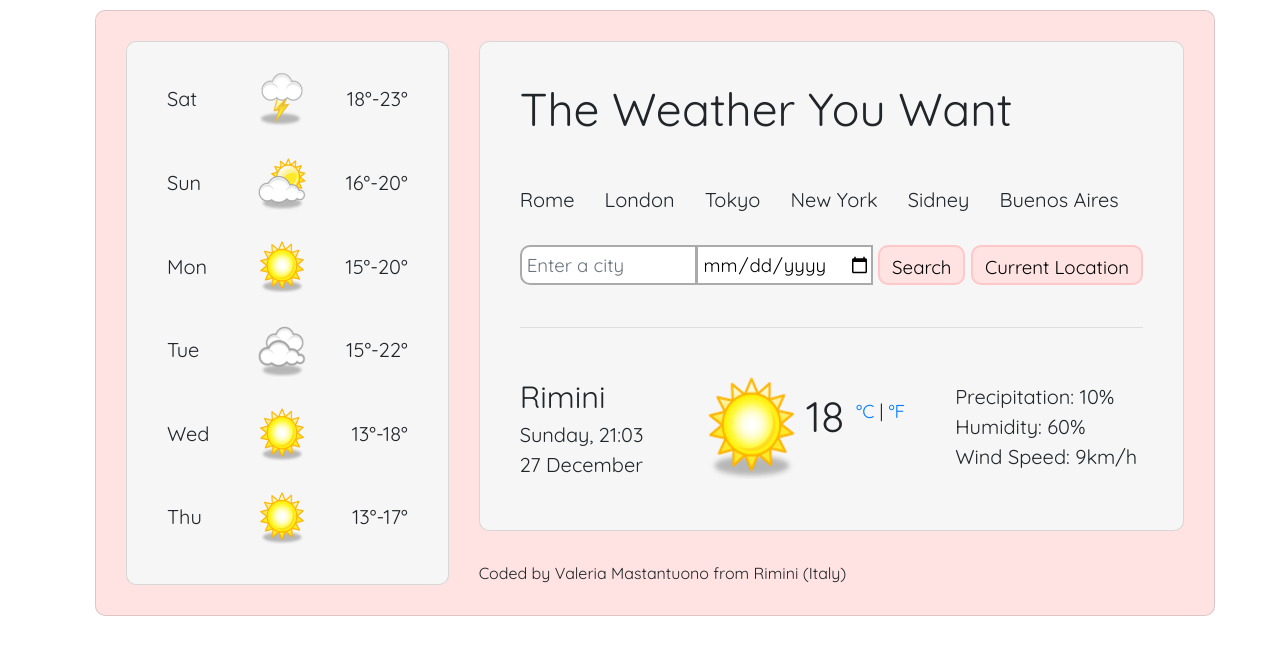
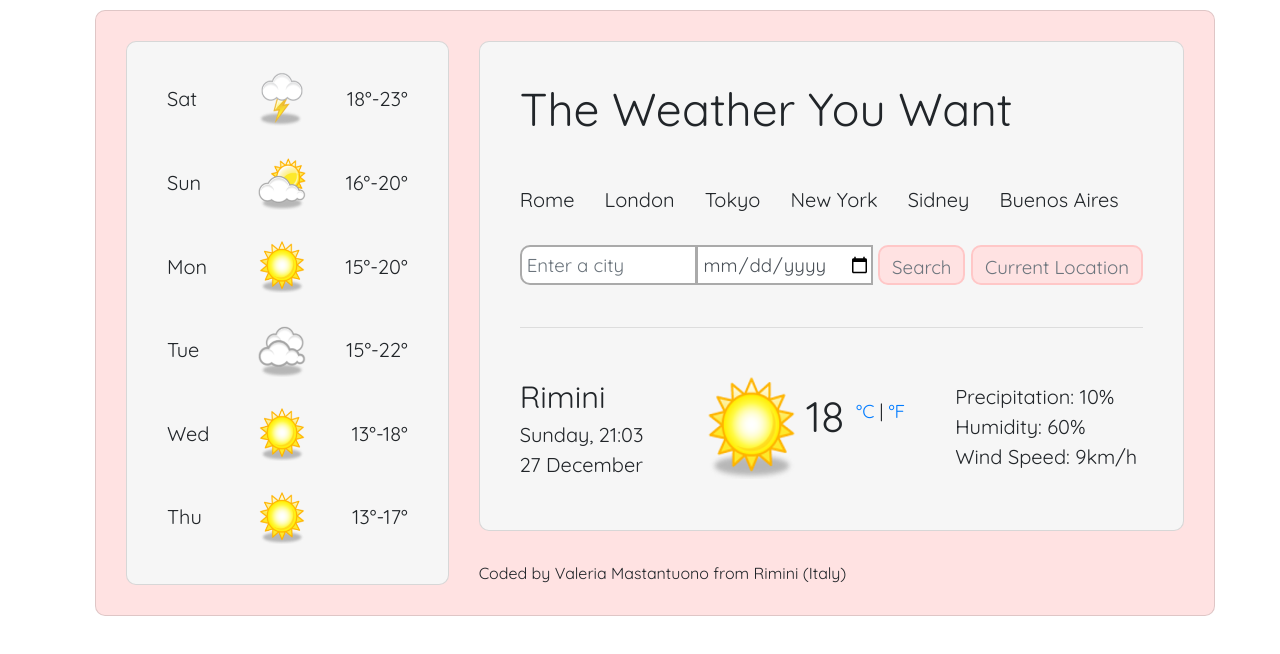
Before and after one commit to sedia89/Weather-app, a plain HTML site: page index.html in a window 1280 px wide. Drawn offline with nearby package versions, Linux system fonts and the light colour scheme.

Commit message:
Eliminate test

```diff
--- a/src/styles.css
+++ b/src/styles.css
@@ -46,7 +46,7 @@ h1 {
 .select-date,
 .submit {
   border-radius: 10px;
-  color: black;
+  color: #aaaaa;
   margin: 30px 0px 10px 0px;
   font-size:14pt;
   height: 40px;
```
